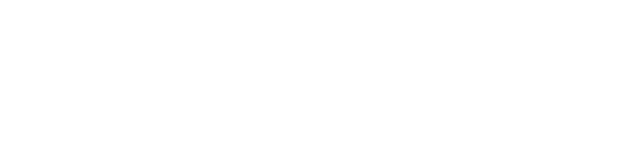
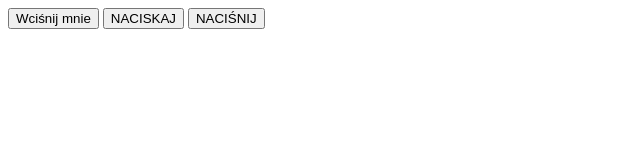
Before and after one commit to JulaSch/animacja, a plain HTML site: page index.html in a window 1280 px wide. Shown: the whole page, without its empty margins (0-640 px from the left). Drawn offline with Linux system fonts and the light colour scheme.

Commit message:
Add files via upload

```diff
--- a/index.html
+++ b/index.html
@@ -6,6 +6,38 @@
 	<title>ćwiczenia z js</title>
 </head>
 <body>
+	<button id="jeden" onclick="ziemniak()">Wciśnij mnie </button>
+
+	<button id="dwa" onclick="ciastka()">NACISKAJ</button>
+
+	<button id="trzy" onclick="babeczka()">NACIŚNIJ</button>
+
+	<p id="demo"></p>
+	<script type="text/javascript">
+
+		function japko(a,b){
+			console.log(a+b);
+		}
+
+		japko(2,5);
+
+		function ziemniak(){
+			alert("ojejku ojej");
+		}
+
+		function ciastka(){
+			confirm ("zgadzasz się?");
+		}
+
+		function babeczka(){
+			var imie = prompt("Jak masz na imię?", "Harry Potter");
+			if (imie != null) {
+				document.getElementById("demo").innerHTML = "Hello " + imie + " jak się masz?";
+			}
+
+		}
+
+	</script>
 
 </body>
 </html>
```
